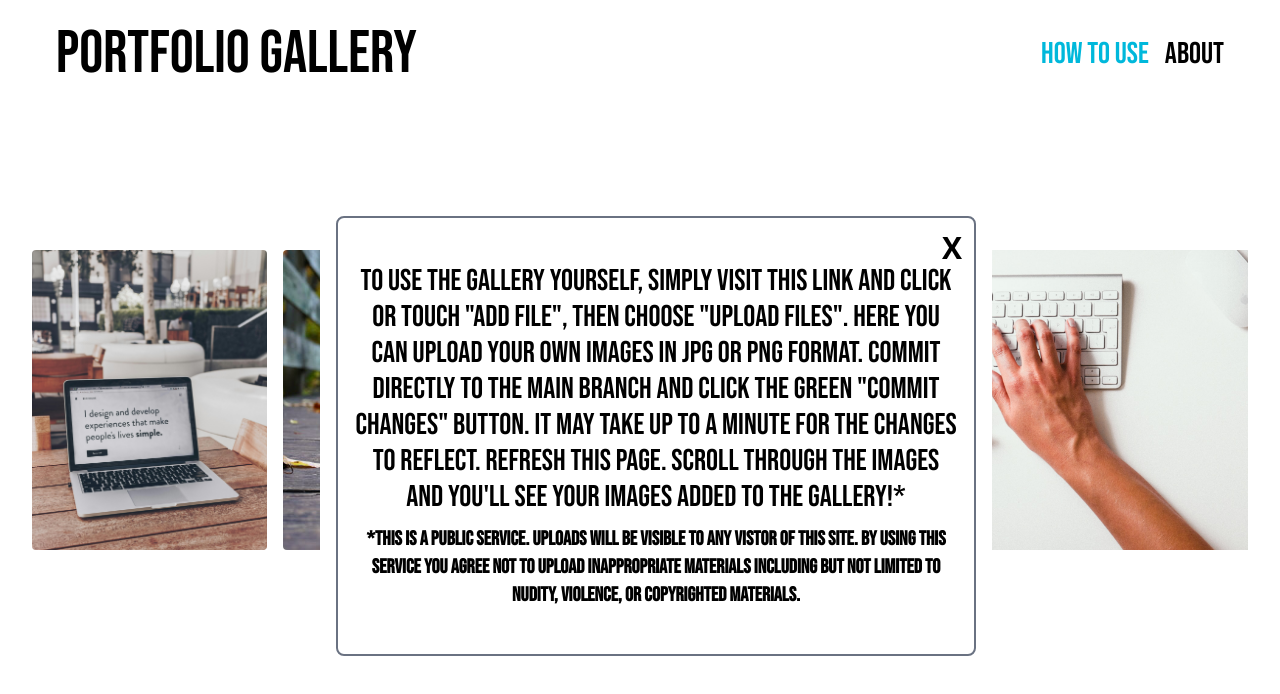
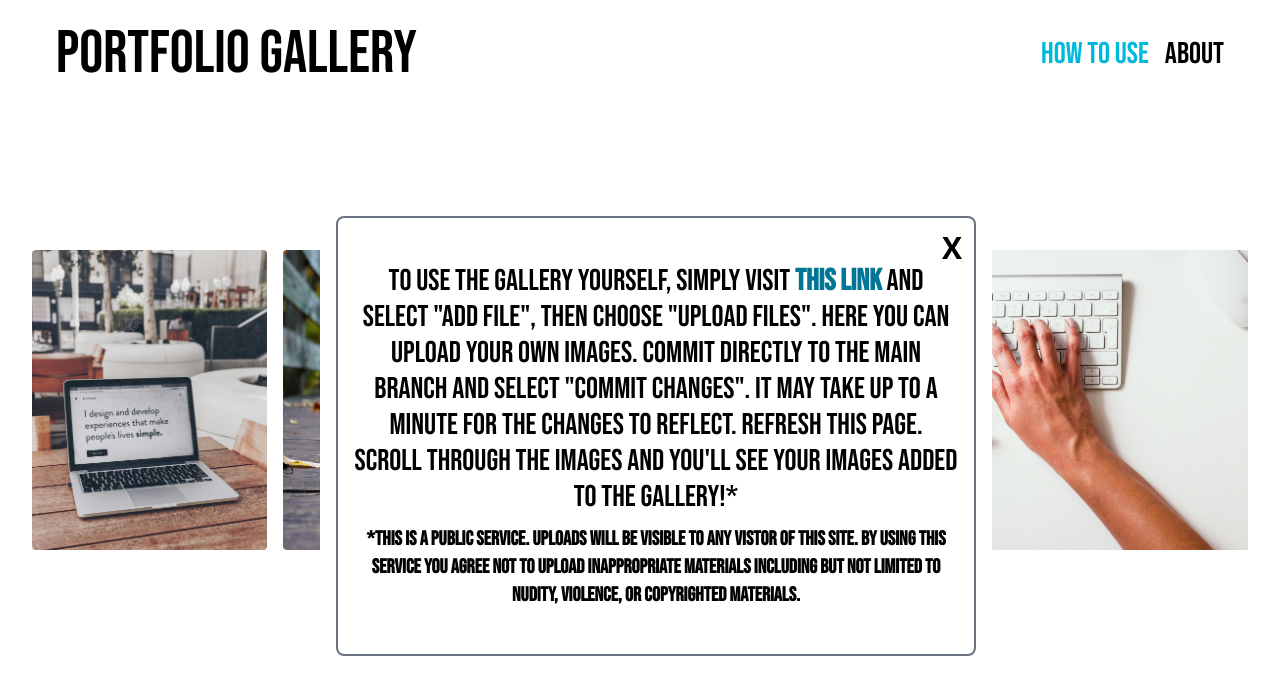
Before and after one commit to jlilienthal95/portfolioGallery, a SvelteKit app: page / in a window 1280 px wide. Both pictures are taken after a click on the button "How to use". Shown: the top 694 px of the page. Built offline with nearby package versions, Linux system fonts and the light colour scheme.

Commit message:
minor text edits to 'how to use'

```diff
--- a/src/routes/+layout.svelte
+++ b/src/routes/+layout.svelte
@@ -38,8 +38,8 @@
 	<!-- {/if} -->
 
 	{#if $aboutIsOpen}
-		<modal class="absolute md:top-[25%] md:left-[25%] top-[10%] bg-white">
-			<div class="relative flex flex-col md:w-[50vw] lg:h-[55vh] h-[65vh] m-4 px-4 py-10 text-center justify-around rounded-lg border-2 border-gray-500 xl:text-3xl sm:text-2xl text-xl">
+		<modal class="absolute md:top-[25%] md:left-[25%] top-[10%] bg-white rounded-xl">
+			<div class="relative flex flex-col md:w-[50vw] lg:h-[55vh] h-[65vh] m-4 px-4 py-10 text-center justify-around rounded-lg border-2 border-gray-500 lg:text-3xl sm:text-2xl text-xl">
 				<div id="xCont" class="absolute top-3 right-3 flex justify-end">
 					<button id="closeButton" onclick={()=>openAbout()} class="md:text-3xl cursor-pointer hover:text-cyan-500 duration-500 font-sans font-bold">
 						X
@@ -47,12 +47,12 @@
 				</div>
 				<div>
 					To use the gallery yourself, simply visit
-					<a class="text-cyan-750 hover:text-cyan-500" href="https://github.com/jlilienthal95/portfolioGallery/tree/main/static/images" target="_blank" rel="noopener noreferrer">
+					<a class="text-cyan-700 hover:text-cyan-500 font-bold" href="https://github.com/jlilienthal95/portfolioGallery/tree/main/static/images" target="_blank" rel="noopener noreferrer">
 						this link
 					</a>
-					and click or touch "Add file", then choose "Upload Files". Here you can upload your own images in jpg or png format. Commit directly to the main branch and click the green "Commit Changes" button. It may take up to a minute for the changes to reflect. Refresh this page. Scroll through the images and you'll see your images added to the gallery!*
+					and select "Add file", then choose "Upload Files". Here you can upload your own images. Commit directly to the main branch and select "Commit Changes". It may take up to a minute for the changes to reflect. Refresh this page. Scroll through the images and you'll see your images added to the gallery!*
 				</div>
-				<div class="font-bold md:text-xl text-lg">
+				<div class="font-bold md:text-xl text-xl">
 					*This is a public service. Uploads will be visible to any vistor of this site. By using this service you agree not to upload inappropriate materials including but not limited to nudity, violence, or copyrighted materials.
 				</div>
 			</div>
```
